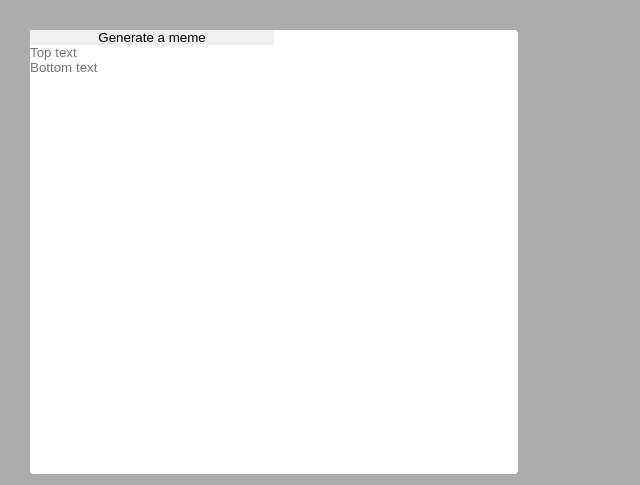
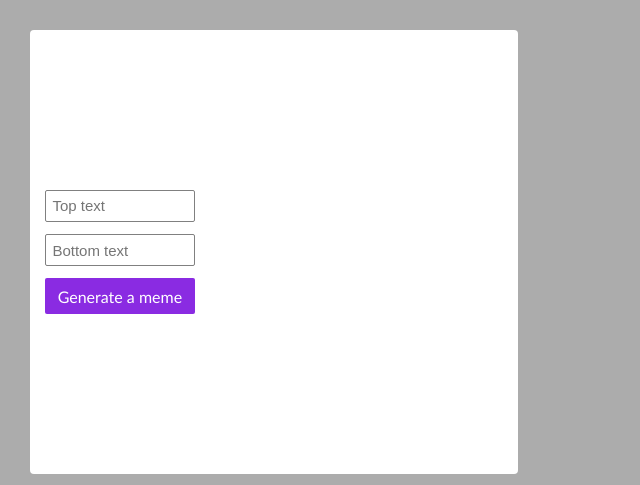
Before and after one commit to o-louis/MemeGenerator, a plain HTML site: page index.html in a window 1280 px wide. Shown: the whole page, without its empty margins (0-640 px from the left). Drawn offline with Linux system fonts and the light colour scheme; no server answers.

Commit message:
Continue on the design

```diff
--- a/index.html
+++ b/index.html
@@ -14,9 +14,9 @@
 <body>
     <div class="container">
         <div class="settings-container">
-            <button>Generate a meme</button>
             <input type="text" name="top" id="topText" placeholder="Top text">
             <input type="text" name="bottom" id="bottomText" placeholder="Bottom text">
+            <button>Generate a meme</button>
         </div>
         <div class="meme-picture">
             <div class="topContainer"></div>
--- a/style.css
+++ b/style.css
@@ -4,7 +4,9 @@
     padding: 0;
     margin: 0;
     border: none;
+    outline: none;
 }
+
 html {
     height: 100%;
 }
@@ -44,11 +46,36 @@ body {
     text-align: center;
 }
 
-.bottomContainer { bottom: 10px; }
+.bottomContainer {
+    bottom: 10px;
+}
 
 .settings-container {
     display: flex;
     width: 50%;
     height: 100%;
     flex-direction: column;
+    padding: 20px 15px;
+    justify-content: center;
 }
+
+input {
+    width: 70%;
+    height: 8%;
+    border: 1px solid grey;
+    border-radius: 2px;
+    margin-bottom: 12px;
+    font-size: 15px;
+    padding-left: 3%;
+}
+
+button {
+    cursor: pointer;
+    padding: 4%;
+    width: 70%;
+    background-color: blueviolet;
+    color: white;
+    border-radius: 2px;
+    font-family: Calibri;
+    font-size: 1em;
+}
```
